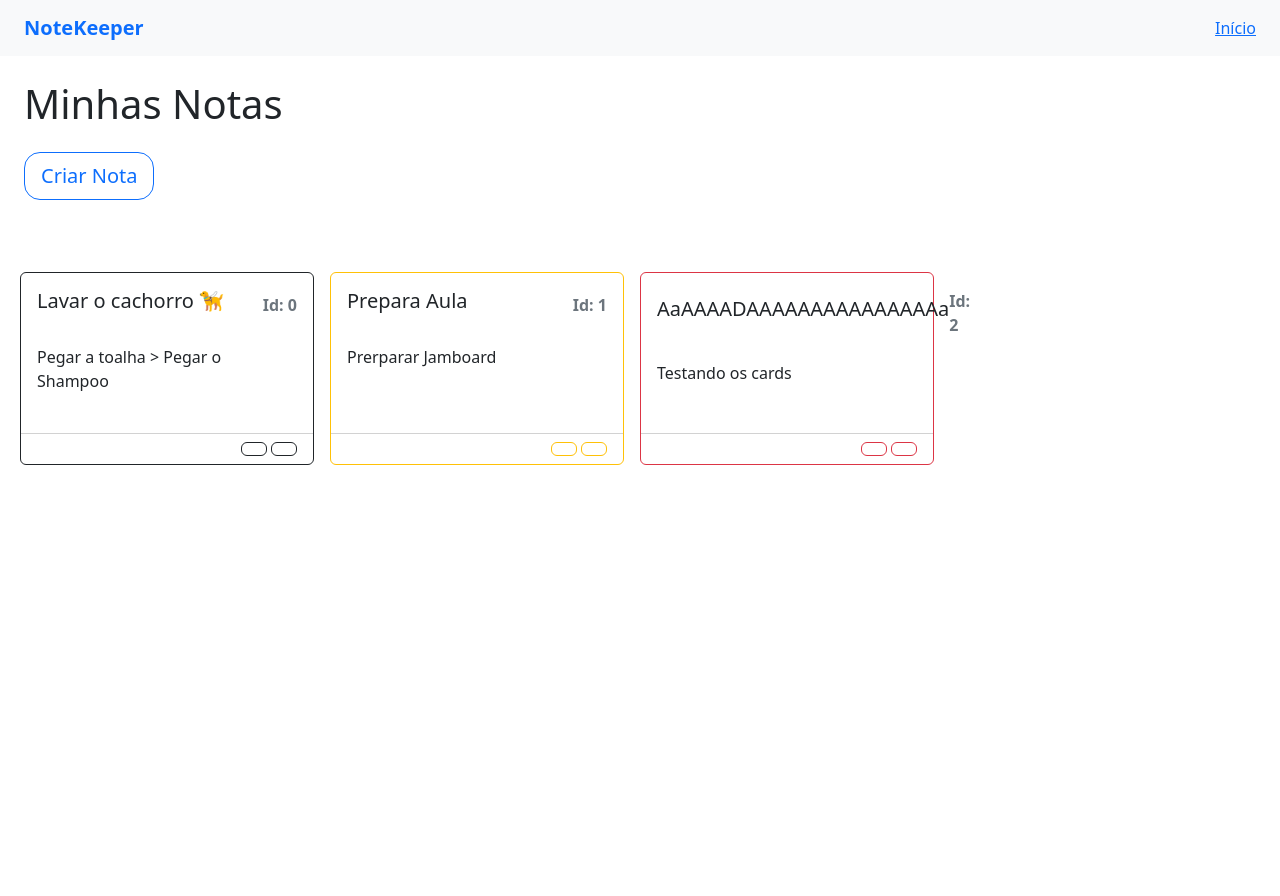
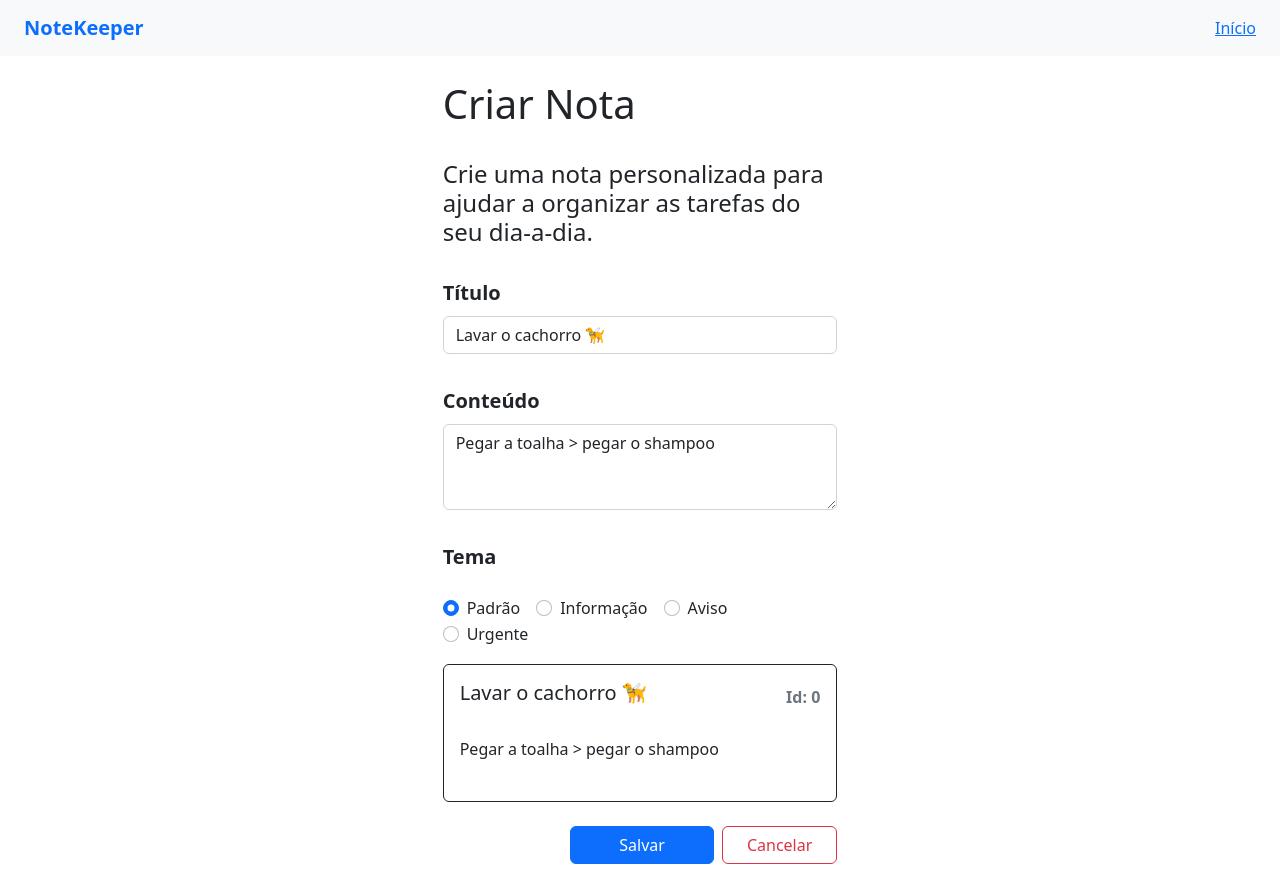
Before and after one commit to Aliss0nn/note-keeper, an Angular app: page /notas/criar in a window 1280 px wide. Before the commit this address led to /. Before the commit the page ends 800 px from the top, so only its background shows below. Built offline with nearby package versions, Linux system fonts and the light colour scheme.

Commit message:
add rotas

```diff
--- a/src/app/app-routing.module.ts
+++ b/src/app/app-routing.module.ts
@@ -1,7 +1,23 @@
 import { NgModule } from '@angular/core';
 import { RouterModule, Routes } from '@angular/router';
+import { ListarNotasComponent } from './components/notas/listar-notas/listar-notas.component';
+import { CriarNotaComponent } from './components/notas/criar-nota/criar-nota.component';
 
-const routes: Routes = [];
+const routes: Routes = [
+{
+path: '',
+redirectTo: 'notas/listar',
+pathMatch: 'full',
+},
+{
+  path: 'notas/listar',
+  component: ListarNotasComponent,
+},
+{
+  path: 'notas/criar',
+  component: CriarNotaComponent,
+},
+];
 
 @NgModule({
   imports: [RouterModule.forRoot(routes)],
--- a/src/app/app.component.html
+++ b/src/app/app.component.html
@@ -1,5 +1,5 @@
 <app-navbar></app-navbar>
 
 <main class="container-fluid px-md-4 py-4">
-  <app-listar-notas></app-listar-notas>
+  <router-outlet></router-outlet>
 </main>
--- a/src/app/app.module.ts
+++ b/src/app/app.module.ts
@@ -8,13 +8,15 @@
 import { CardNotaComponent } from './components/notas/card-nota/card-nota.component';
 import { ListarNotasComponent } from './components/notas/listar-notas/listar-notas.component';
 import { FormsModule } from '@angular/forms';
+import { CriarNotaComponent } from './components/notas/criar-nota/criar-nota.component';
 
 @NgModule({
   declarations: [
     AppComponent,
     NavbarComponent,
     CardNotaComponent,
-    ListarNotasComponent
+    ListarNotasComponent,
+    CriarNotaComponent
   ],
   imports: [
     BrowserModule,
--- a/src/app/components/notas/Nota.ts
+++ b/src/app/components/notas/Nota.ts
@@ -1,6 +1,15 @@
-export interface Nota{
+export class Nota{
 id?: number;
 titulo: string;
 conteudo: string;
 tema: string;
+
+constructor(titulo: string, conteudo: string, tema: Tema, id?: number) {
+  this.id = id;
+  this.titulo = titulo;
+  this.conteudo = conteudo;
+  this.tema = tema;
 }
+}
+
+type Tema = 'info' | 'warning' | 'danger' | 'dark';
--- /dev/null
+++ b/src/app/components/notas/criar-nota/criar-nota.component.html
@@ -0,0 +1,104 @@
+<section class="row justify-content-center">
+  <div class="col-lg-4 d-grid gap-4">
+    <h1>Criar Nota</h1>
+
+    <h2 class="fs-4 fw-light">
+      Crie uma nota personalizada para ajudar a organizar as tarefas do seu
+      dia-a-dia.
+    </h2>
+
+    <form (submit)="criarNota()" class="d-grid gap-3">
+      <div class="mb-3">
+        <label for="titulo" class="form-label fs-5 fw-semibold">Título</label>
+        <input
+          [(ngModel)]="nota.titulo"
+          type="text"
+          class="form-control"
+          id="titulo"
+          name="titulo"
+        />
+      </div>
+
+      <div class="mb-3">
+        <label for="conteudo" class="form-label fs-5 fw-semibold"
+          >Conteúdo</label
+        >
+        <textarea
+          [(ngModel)]="nota.conteudo"
+          name="conteudo"
+          class="form-control"
+          id="conteudo"
+          rows="3"
+        ></textarea>
+      </div>
+
+      <label for="tema" class="form-label fs-5 fw-semibold">Tema</label>
+      <div>
+        <div class="form-check form-check-inline">
+          <input
+            [(ngModel)]="nota.tema"
+            class="form-check-input"
+            type="radio"
+            name="tema"
+            id="temaDark"
+            value="dark"
+          />
+          <label class="form-check-label" for="temaDark">Padrão</label>
+        </div>
+        <div class="form-check form-check-inline">
+          <input
+            [(ngModel)]="nota.tema"
+            class="form-check-input"
+            type="radio"
+            name="tema"
+            id="temaInfo"
+            value="info"
+          />
+          <label class="form-check-label" for="temaInfo">Informação</label>
+        </div>
+        <div class="form-check form-check-inline">
+          <input
+            [(ngModel)]="nota.tema"
+            class="form-check-input"
+            type="radio"
+            name="tema"
+            id="temaWarning"
+            value="warning"
+          />
+          <label class="form-check-label" for="temaWarning">Aviso</label>
+        </div>
+        <div class="form-check form-check-inline">
+          <input
+            [(ngModel)]="nota.tema"
+            class="form-check-input"
+            type="radio"
+            name="tema"
+            id="temaDanger"
+            value="danger"
+          />
+          <label class="form-check-label" for="temaDanger">Urgente</label>
+        </div>
+      </div>
+      <div class="col">
+        <div class="card h-100 border-{{ nota.tema }}">
+          <div class="card-body">
+            <div class="d-flex align-items-center">
+              <h5 class="card-title">{{ nota.titulo }}</h5>
+              <span class="ms-auto fw-semibold text-muted"
+                >Id: {{ nota.id }}</span
+              >
+            </div>
+            <p class="card-text my-4">{{ nota.conteudo }}</p>
+          </div>
+        </div>
+      </div>
+
+      <div class="d-flex gap-2 my-2 justify-content-end">
+        <button type="submit" class="btn btn-primary px-5">Salvar</button>
+        <button routerLink="/notas/listar" class="btn btn-outline-danger px-4">
+          Cancelar
+        </button>
+      </div>
+    </form>
+  </div>
+</section>
--- /dev/null
+++ b/src/app/components/notas/criar-nota/criar-nota.component.ts
@@ -0,0 +1,28 @@
+import { Component } from '@angular/core';
+import { Nota } from '../Nota';
+import { NotaService } from '../nota.service';
+import { Router } from '@angular/router';
+
+@Component({
+  selector: 'app-criar-nota',
+  templateUrl: './criar-nota.component.html',
+  styleUrls: ['./criar-nota.component.css']
+})
+export class CriarNotaComponent {
+nota: Nota;
+
+constructor(private notaService: NotaService, private router: Router){
+  this.nota = new Nota(
+    'Lavar o cachorro 🦮',
+  'Pegar a toalha > pegar o shampoo',
+  'dark',
+  0
+  );
+}
+
+criarNota() {
+  this.notaService.criar(this.nota);
+
+  this.router.navigate(['/notas', 'listar']);
+}
+}
--- a/src/app/components/notas/listar-notas/listar-notas.component.html
+++ b/src/app/components/notas/listar-notas/listar-notas.component.html
@@ -2,8 +2,11 @@
   <h1>Minhas Notas</h1>
 
   <div>
-    <button class="btn btn-lg btn-outline-primary mb-4 rounded-4">
-      <!-- <i class="bi bi-plus-circle"></i> -->
+    <button
+      routerLink="/notas/criar"
+      class="btn btn-lg btn-outline-primary mb-4 rounded-4"
+    >
+      <i class="bi bi-plus-circle"></i>
       Criar Nota
     </button>
   </div>
--- a/src/app/components/notas/listar-notas/listar-notas.component.ts
+++ b/src/app/components/notas/listar-notas/listar-notas.component.ts
@@ -1,32 +1,18 @@
-import { Component } from '@angular/core';
+import { Component, OnInit } from '@angular/core';
 import { Nota } from '../Nota';
+import { NotaService } from '../nota.service';
 
 @Component({
   selector: 'app-listar-notas',
   templateUrl: './listar-notas.component.html',
   styleUrls: ['./listar-notas.component.css']
 })
-export class ListarNotasComponent {
+export class ListarNotasComponent implements OnInit {
 
-  notas: Nota[] = [
-    {
-      id: 0,
-      titulo: 'Lavar o cachorro 🦮',
-      conteudo: 'Pegar a toalha > Pegar o Shampoo',
-      tema: 'dark',
-    },
-    {
-      id: 1,
-      titulo: 'Prepara Aula',
-      conteudo: 'Prerparar Jamboard',
-      tema: 'warning',
-    },
-    {
-      id: 2,
-      titulo: 'AaAAAADAAAAAAAAAAAAAAAa',
-      conteudo: 'Testando os cards',
-      tema: 'danger',
-    },
-  ];
+  notas: Nota[] = [];
 
+  constructor(private notaService: NotaService) {}
+  ngOnInit(): void {
+    this.notas = this.notaService.selecionarTodos();
+  }
 }
--- /dev/null
+++ b/src/app/components/notas/nota.service.ts
@@ -0,0 +1,39 @@
+import { Injectable } from '@angular/core';
+import { Nota } from './Nota';
+
+
+@Injectable({
+  providedIn: 'root', // App module
+})
+export class NotaService {
+  notas: Nota[] = [
+    {
+      id: 0,
+      titulo: 'Lavar o cachorro 🦮',
+      conteudo: 'Pegar a toalha > Pegar o Shampoo',
+      tema: 'dark',
+    },
+    {
+      id: 1,
+      titulo: 'Prepara Aula',
+      conteudo: 'Prerparar Jamboard',
+      tema: 'warning',
+    },
+    {
+      id: 2,
+      titulo: 'AaAAAADAAAAAAAAAAAAAAAa',
+      conteudo: 'Testando os cards',
+      tema: 'danger',
+    },
+  ];
+
+  criar(nota: Nota) {
+    nota.id = this.notas.length;
+
+    this.notas.push(nota);
+  }
+
+  selecionarTodos(): Nota[] {
+    return this.notas;
+  }
+}
```
Also changed, not shown: src/app/components/notas/criar-nota/criar-nota.component.css (added), 1 other file (tests, documents, lock files or other folders).
